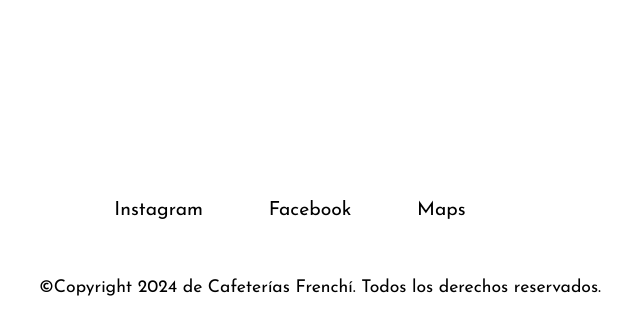
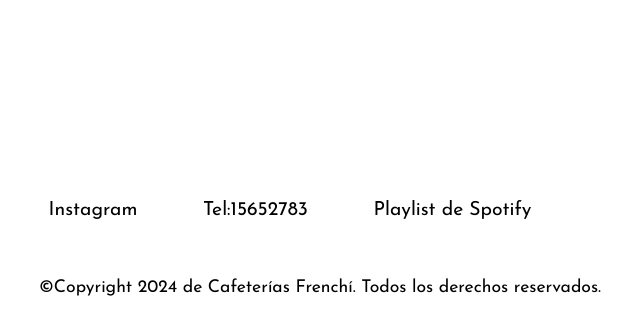
Before and after one commit to vikitoriaalfaro/Frenchito, a PHP site: page /Locales.php in a window 1280 px wide. Shown: the part 1489-1802 px from the top of the page, without its empty margins (320-960 px from the left). Run offline with PHP 8.4, Linux system fonts and the light colour scheme; some web fonts are replaced.

Commit message:
Update Locales.php

```diff
--- a/pipi/Locales.php
+++ b/pipi/Locales.php
@@ -34,7 +34,7 @@ session_start();
               <li>
               <?php
               if(isset($_SESSION["usuario"])){
-                    echo "<a class='login'>".$_SESSION['usuario']."</a>";
+                    echo "<a class='login' href='logout.php'>".$_SESSION['usuario']."</a>";
                 }
                 else{
                     echo "<a class='login' href='Registro.html'>Crear cuenta</a>";
@@ -47,8 +47,8 @@ session_start();
       <main>
     <section class="locales">
         <h2 class="titulo">Nuestros Locales</h2>
-        <button class="pre-btn"><img src="arrow.png" alt=""></button>
-        <button class="nxt-btn"><img src="arrow.png" alt=""></button>
+        <button class="pre-btn"><img src="Imagenes/arrow.png" alt=""></button>
+        <button class="nxt-btn"><img src="Imagenes/arrow.png" alt=""></button>
         <div class="product-container">
             <div class="product-card">
                 <div class="product-image">
@@ -101,7 +101,7 @@ session_start();
             <div class="product-card">
                 <div class="product-image">
 
-                    <img src="Deco.jpg" class="fotis" alt="">
+                    <img src="Imagenes/Deco.jpg" class="fotis" alt="">
                     <button class="card-btn">add to wishlist</button>
                 </div>
                 <div class="product-info">
@@ -127,9 +127,9 @@ session_start();
     </main>
     <footer>
 
-    <li><b href="#">Instagram</b></li>
-    <li><b href="#">Facebook</b></li>
-    <li><b href="#">Maps</b></li>
+    <li><a href="#">Instagram</a></li>
+        <li><a href="#">Tel:15652783</a></li>
+        <li><a href="https://open.spotify.com/playlist/3lywTMc9iYn1J9lsKEJ5fA?si=lOhatp24TA6T60sgn-f8sA&pt=513b45ecc5e58a426401db54352cba7d&pi=2RRkj6mTRoyLJ">Playlist de Spotify</a></li>
     <p>©Copyright 2024 de Cafeterías Frenchí. Todos los derechos reservados.</p>
     </footer>
     <script src="Carrusel.js"></script>
```
